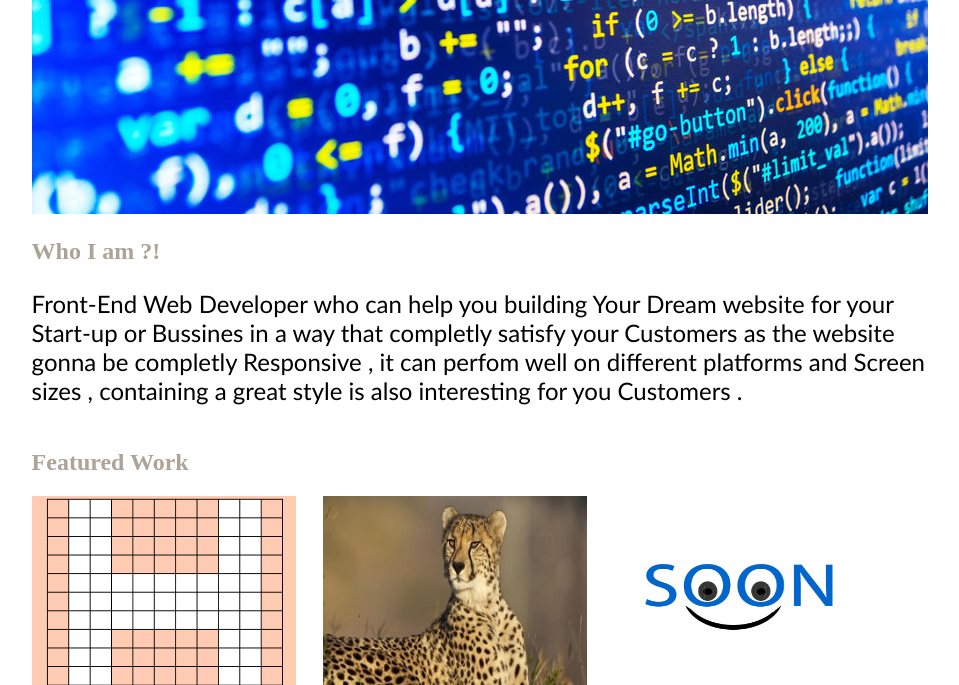
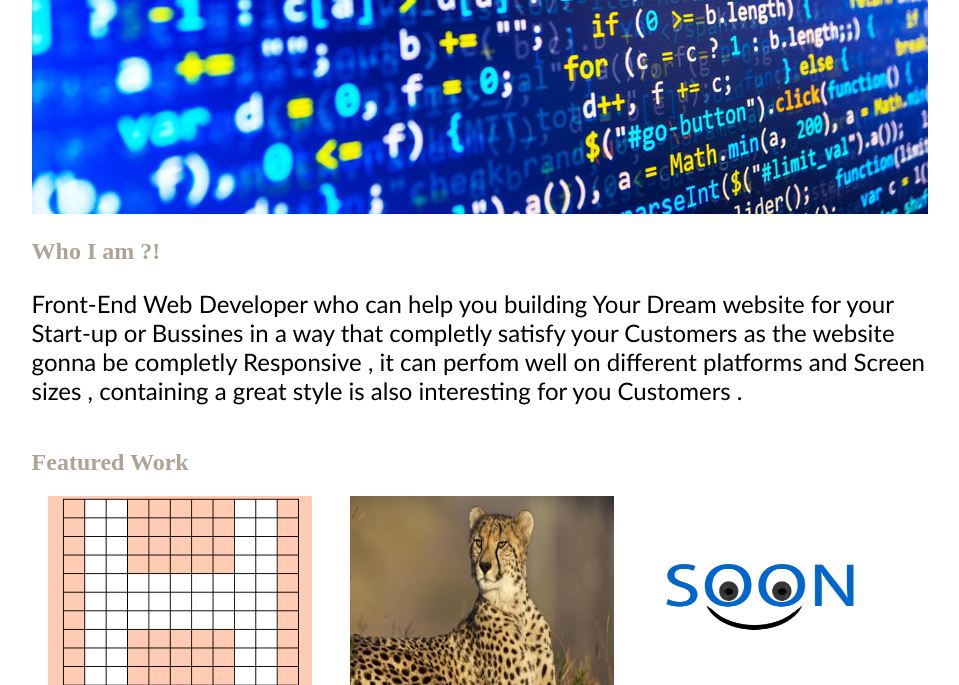
Before and after one commit to Heshamelsahhar/Portfolio-Project, a plain HTML site: page index.html in a window 1280 px wide. Shown: the part 441-1126 px from the top of the page, without its empty margins (166-1125 px from the left). Drawn offline with Linux system fonts and the light colour scheme; a web font is replaced by a local one.

Commit message:
adjusting flex box

```diff
--- a/css/Styles.css
+++ b/css/Styles.css
@@ -63,11 +63,10 @@ img {
 .Projects {
     display: flex;
     flex-wrap: wrap;
+    justify-content: space-between;
 }
 
 .FirstBlock {
-
-    margin-right: 3%;
     order: 0;
     text-align: center;
     font-family:"Montserrat";
@@ -85,7 +84,6 @@ img {
 
 
 .SecondBlock {
-    margin-right: 3%;
     order: 1;
     text-align: center;
     font-family: "Montserrat";
@@ -117,6 +115,7 @@ img {
     .job {
         font-size: 12px;
     }
+    .FirstBlock,.SecondBlock,.ThirdBlock{width: 100%;}
 }
 
 @media screen and (min-width:351px) and (max-width:550px)
@@ -127,8 +126,8 @@ img {
     .job {
         font-size: 18px;
     }
+    .FirstBlock,.SecondBlock,.ThirdBlock{width: 100%;}
 }
-
 @media screen and (min-width:1074px)
 {
     .Container{
@@ -137,4 +136,5 @@ img {
     .Header{
         width: 900px;
     }
+    .FirstBlock,.SecondBlock,.ThirdBlock{width: 33%;}
 }
```
